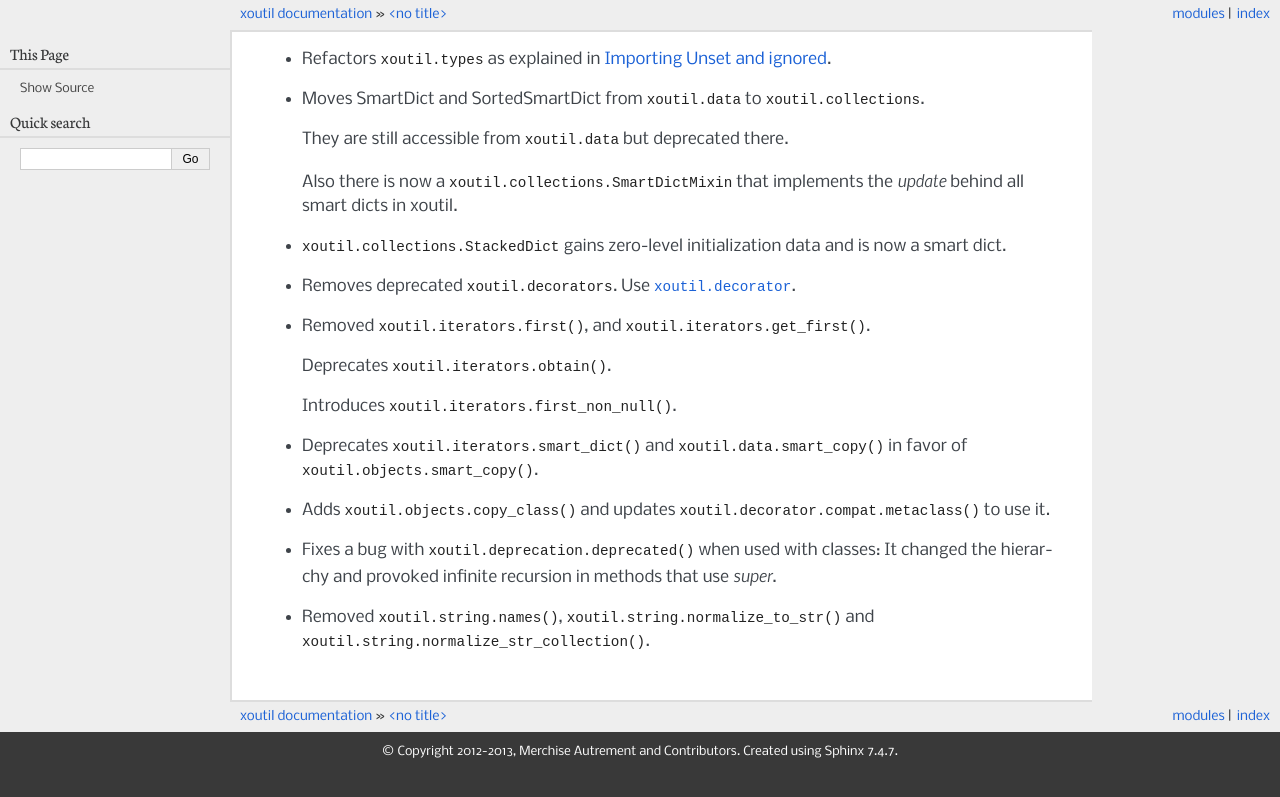
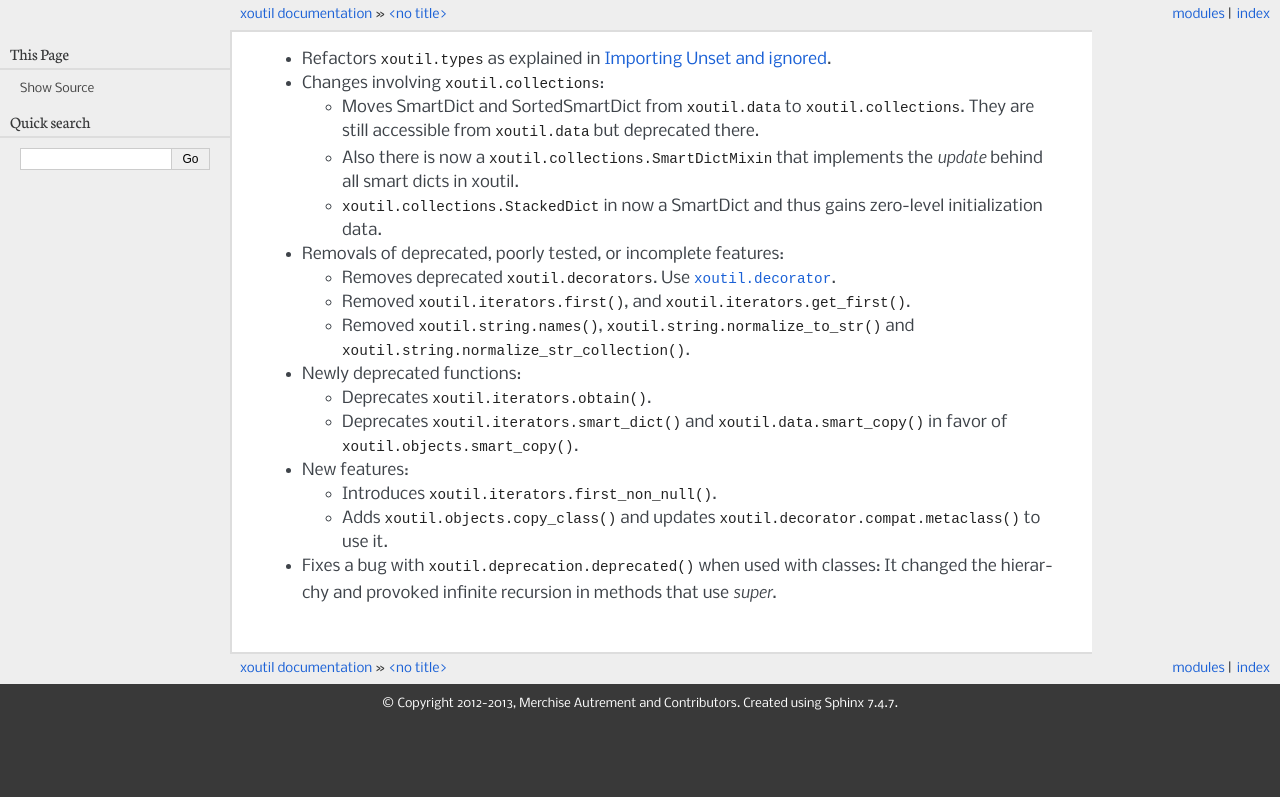
Before and after one commit to merchise/xotl.tools, a Sphinx documentation site: the page built from docs/source/history/changes-1.4.0.rst, in a window 1280 px wide. Shown: the top 797 px of the page. Built offline with Sphinx 7.4.7, drawn with Linux system fonts in a browser that asks for light colours; the version number could not be read and is left out.

Commit message:
Reworks the changlog for this version

```diff
--- a/docs/source/history/changes-1.4.0.rst
+++ b/docs/source/history/changes-1.4.0.rst
@@ -1,34 +1,41 @@
 - Refactors :mod:`xoutil.types` as explained in :ref:`types-140-refactor`.
 
-- Moves SmartDict and SortedSmartDict from :mod:`xoutil.data` to
-  :mod:`xoutil.collections`.
+- Changes involving :mod:`xoutil.collections`:
 
-  They are still accessible from :mod:`!xoutil.data` but deprecated there.
+  - Moves SmartDict and SortedSmartDict from :mod:`xoutil.data` to
+    :mod:`xoutil.collections`. They are still accessible from :mod:`!xoutil.data`
+    but deprecated there.
 
-  Also there is now a :class:`xoutil.collections.SmartDictMixin` that
-  implements the `update` behind all smart dicts in xoutil.
+  - Also there is now a :class:`xoutil.collections.SmartDictMixin` that
+    implements the `update` behind all smart dicts in xoutil.
 
-- :class:`xoutil.collections.StackedDict` gains zero-level initialization data
-  and is now a smart dict.
+  - :class:`xoutil.collections.StackedDict` in now a SmartDict and thus gains
+    zero-level initialization data.
 
-- Removes deprecated :mod:`!xoutil.decorators`. Use :mod:`xoutil.decorator`.
+- Removals of deprecated, poorly tested, or incomplete features:
 
-- Removed :func:`!xoutil.iterators.first`, and
-  :func:`!xoutil.iterators.get_first`.
+  - Removes deprecated :mod:`!xoutil.decorators`. Use :mod:`xoutil.decorator`.
 
-  Deprecates :func:`xoutil.iterators.obtain`.
+  - Removed :func:`!xoutil.iterators.first`, and
+    :func:`!xoutil.iterators.get_first`.
 
-  Introduces :func:`xoutil.iterators.first_non_null`.
+  - Removed :func:`!xoutil.string.names`, :func:`!xoutil.string.normalize_to_str`
+    and :func:`!xoutil.string.normalize_str_collection`.
 
-- Deprecates :func:`xoutil.iterators.smart_dict` and
-  :func:`xoutil.data.smart_copy` in favor of :func:`xoutil.objects.smart_copy`.
+- Newly deprecated functions:
 
-- Adds :func:`xoutil.objects.copy_class` and updates
-  :func:`xoutil.decorator.compat.metaclass` to use it.
+  - Deprecates :func:`xoutil.iterators.obtain`.
+
+  - Deprecates :func:`xoutil.iterators.smart_dict` and
+    :func:`xoutil.data.smart_copy` in favor of :func:`xoutil.objects.smart_copy`.
+
+- New features:
+
+  - Introduces :func:`xoutil.iterators.first_non_null`.
+
+  - Adds :func:`xoutil.objects.copy_class` and updates
+    :func:`xoutil.decorator.compat.metaclass` to use it.
 
 - Fixes a bug with :func:`xoutil.deprecation.deprecated` when used with
   classes: It changed the hierarchy and provoked infinite recursion in methods
   that use `super`.
-
-- Removed :func:`!xoutil.string.names`, :func:`!xoutil.string.normalize_to_str`
-  and :func:`!xoutil.string.normalize_str_collection`.
```
